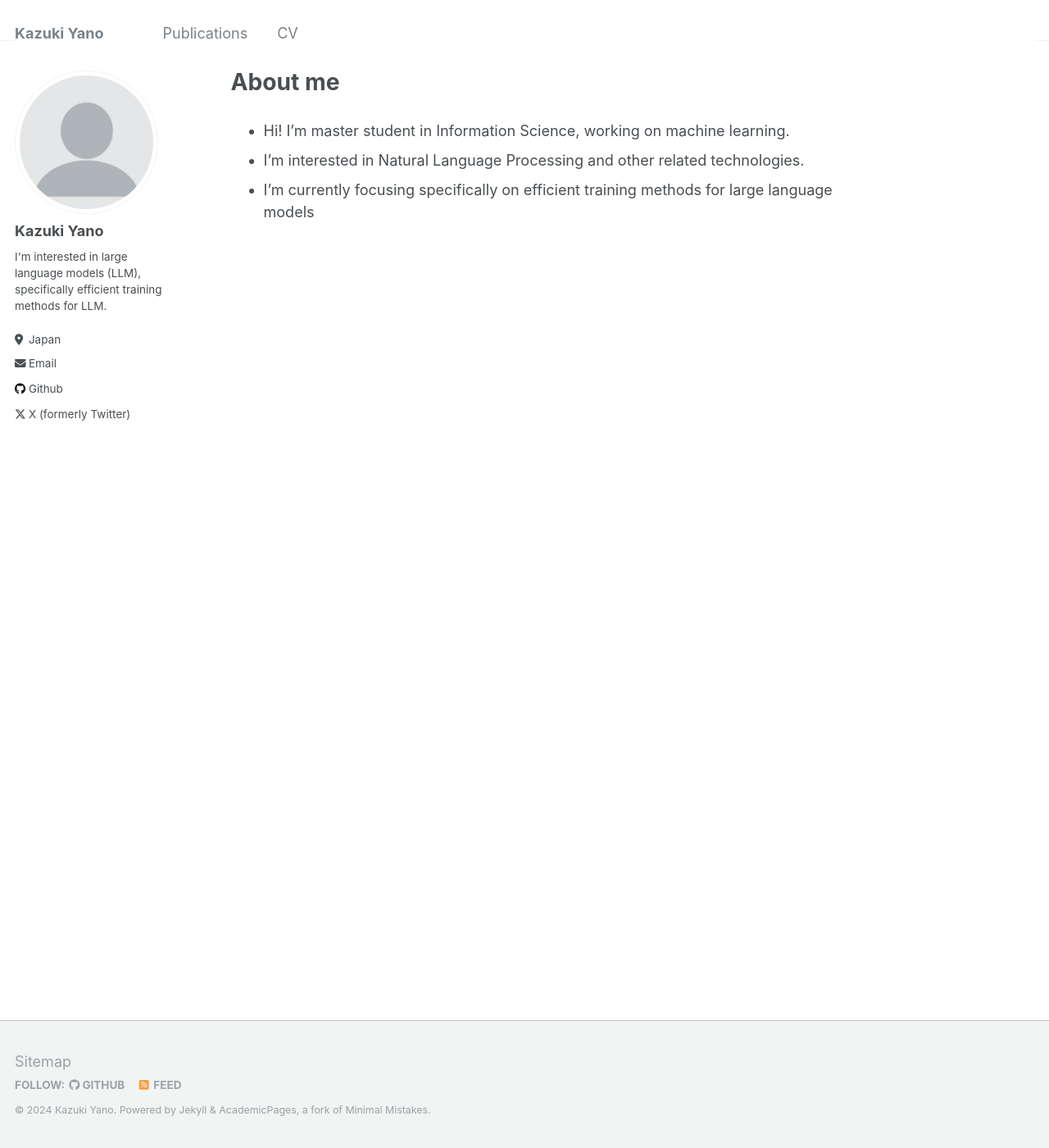
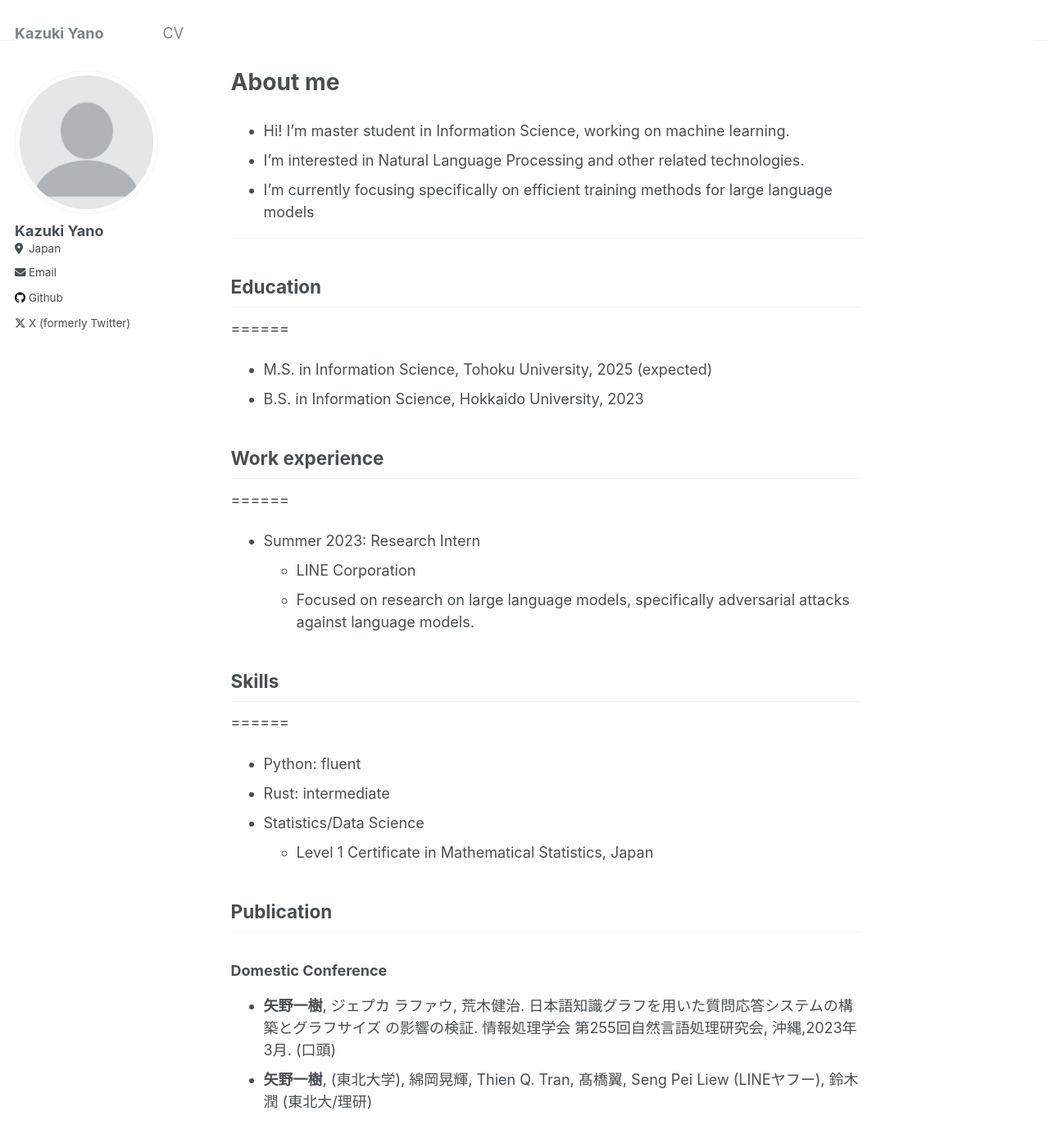
Before and after one commit to Kazuki-Ya/Kazuki-Ya.github.io, a Jekyll site: the page built from _pages/about.md, in a window 1280 px wide and 1400 px high. Shown: the whole window at 82% size. Built offline with Jekyll 4.4.1, drawn with Linux system fonts in a browser that asks for light colours.

Commit message:
change about

```diff
--- a/_config.yml
+++ b/_config.yml
@@ -24,7 +24,7 @@ author:
   avatar           : "profile.png"
   name             : "Kazuki Yano"
   pronouns         : # example: "she/her"
-  bio              : "I'm interested in large language models (LLM), specifically efficient training methods for LLM."
+  bio              :
   location         : "Japan"
   employer         :
   uri              : # URL
--- a/_data/navigation.yml
+++ b/_data/navigation.yml
@@ -1,7 +1,7 @@
 # main links links
 main:
-  - title: "Publications"
-    url: /publications/
+  # - title: "Publications"
+  #   url: /publications/
 
   - title: "CV"
     url: /cv/
--- a/_pages/about.md
+++ b/_pages/about.md
@@ -10,3 +10,31 @@ redirect_from:
 - I’m interested in Natural Language Processing and other related technologies.
 - I'm currently focusing specifically on efficient training methods for large
 language models
+
+---
+## Education
+======
+* M.S. in Information Science, Tohoku University, 2025 (expected)
+* B.S. in Information Science, Hokkaido University, 2023
+
+## Work experience
+======
+* Summer 2023: Research Intern
+  * LINE Corporation
+  * Focused on research on large language models, specifically adversarial attacks against language models.
+
+
+## Skills
+======
+* Python: fluent
+* Rust: intermediate
+* Statistics/Data Science
+  * Level 1 Certificate in Mathematical Statistics, Japan
+
+
+## Publication
+### Domestic Conference
+- **矢野一樹**, ジェプカ ラファウ, 荒木健治. 日本語知識グラフを用いた質問応答システムの構築とグラフサイズ
+の影響の検証. 情報処理学会 第255回自然言語処理研究会, 沖縄,2023年3月. (口頭)
+- **矢野一樹**, (東北大学), 綿岡晃輝, Thien Q. Tran, 髙橋翼, Seng Pei Liew (LINEヤフー), 鈴木潤 (東北大/理研)
+## Awards
```
Also changed, not shown: _pages/cv.md (+2 -5 lines).
